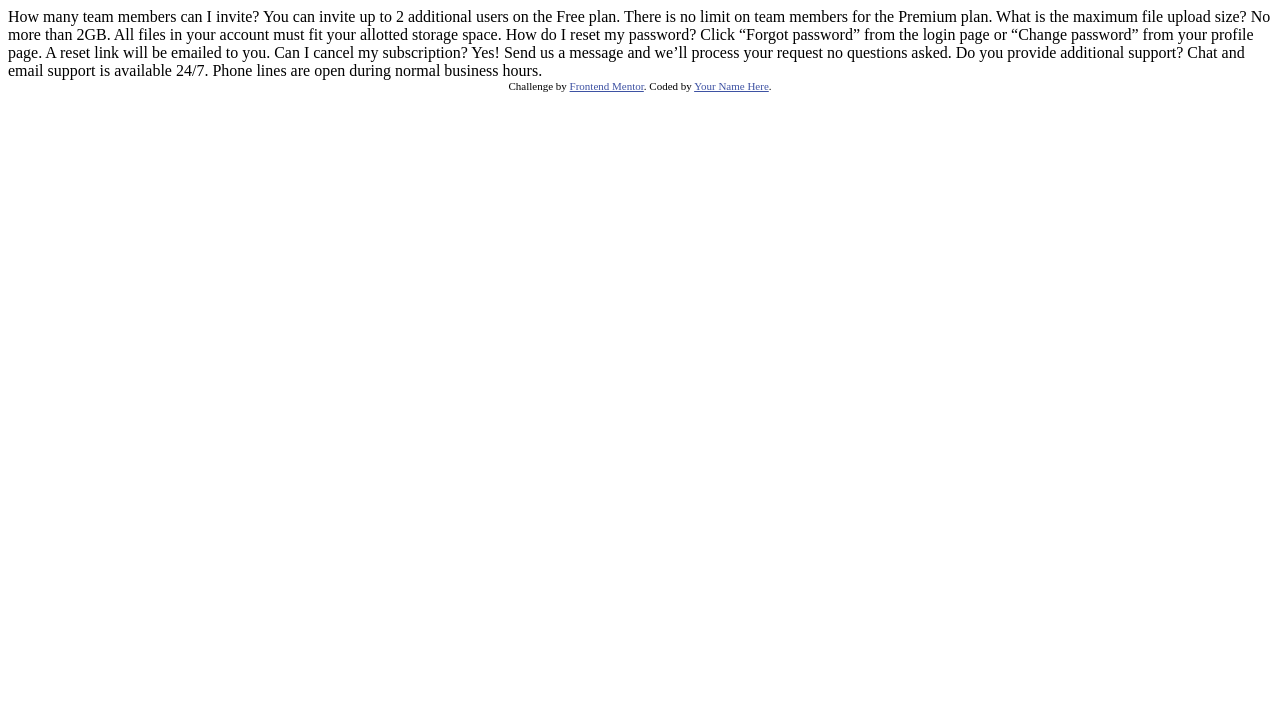
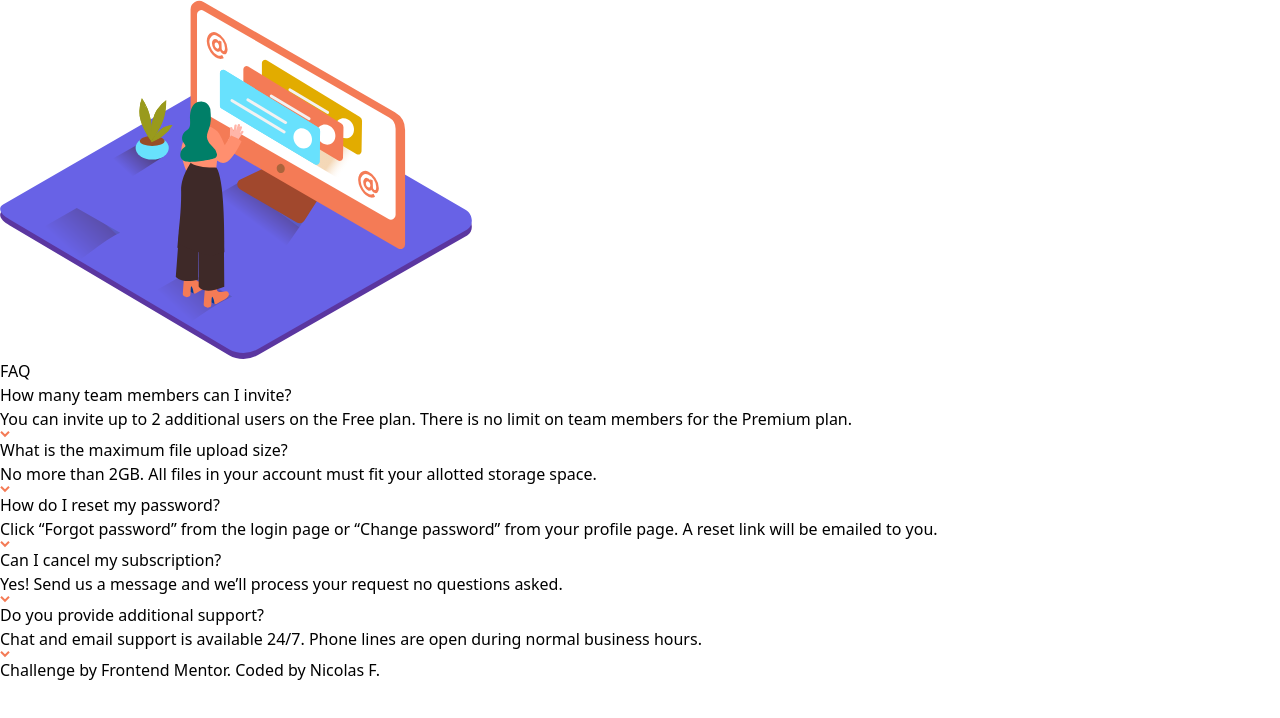
Before and after one commit to nicolasfig/faq-accordion-card, a website: page index.html in a window 1280 px wide. Drawn offline with Linux system fonts and the light colour scheme.

Commit message:
Initial project setup with tailwind

```diff
--- a/index.html
+++ b/index.html
@@ -1,40 +1,91 @@
 <!DOCTYPE html>
 <html lang="en">
   <head>
-  <meta charset="UTF-8">
-  <meta name="viewport" content="width=device-width, initial-scale=1.0"> <!-- displays site properly based on user's device -->
+    <meta charset="UTF-8" />
+    <meta name="viewport" content="width=device-width, initial-scale=1.0" />
+    <!-- displays site properly based on user's device -->
 
-  <link rel="icon" type="image/png" sizes="32x32" href="./images/favicon-32x32.png">
+    <link
+      rel="icon"
+      type="image/png"
+      sizes="32x32"
+      href="./images/favicon-32x32.png"
+    />
 
     <title>Frontend Mentor | FAQ Accordion Card</title>
 
-  <!-- Feel free to remove these styles or customise in your own stylesheet 👍 -->
-  <style>
-    .attribution { font-size: 11px; text-align: center; }
-    .attribution a { color: hsl(228, 45%, 44%); }
-  </style>
+    <link rel="stylesheet" href="output.css" />
   </head>
   <body>
-  How many team members can I invite?
-  You can invite up to 2 additional users on the Free plan. There is no limit on
-  team members for the Premium plan.
-
-  What is the maximum file upload size?
-  No more than 2GB. All files in your account must fit your allotted storage space.
-
-  How do I reset my password?
-  Click “Forgot password” from the login page or “Change password” from your profile page.
-  A reset link will be emailed to you.
-
-  Can I cancel my subscription?
-  Yes! Send us a message and we’ll process your request no questions asked.
-
-  Do you provide additional support?
-  Chat and email support is available 24/7. Phone lines are open during normal business hours.
-
-  <div class="attribution">
-    Challenge by <a href="https://www.frontendmentor.io?ref=challenge" target="_blank">Frontend Mentor</a>.
-    Coded by <a href="#">Your Name Here</a>.
+    <main class="flex">
+      <section class="image">
+        <img src="./images/illustration-woman-online-desktop.svg" alt="" />
+      </section>
+      <section class="text">
+        <h1 class="title">FAQ</h1>
+        <ul>
+          <li>
+            <p class="question">How many team members can I invite?</p>
+            <p class="answer">
+              You can invite up to 2 additional users on the Free plan. There is
+              no limit on team members for the Premium plan.
+            </p>
+            <div class="icon">
+              <img src="./images/icon-arrow-down.svg" alt="" />
             </div>
+          </li>
+          <li>
+            <p class="question">What is the maximum file upload size?</p>
+            <p class="answer">
+              No more than 2GB. All files in your account must fit your allotted
+              storage space.
+            </p>
+            <div class="icon">
+              <img src="./images/icon-arrow-down.svg" alt="" />
+            </div>
+          </li>
+          <li>
+            <p class="question">How do I reset my password?</p>
+            <p class="answer">
+              Click “Forgot password” from the login page or “Change password”
+              from your profile page. A reset link will be emailed to you.
+            </p>
+            <div class="icon">
+              <img src="./images/icon-arrow-down.svg" alt="" />
+            </div>
+          </li>
+          <li>
+            <p class="question">Can I cancel my subscription?</p>
+            <p class="answer">
+              Yes! Send us a message and we’ll process your request no questions
+              asked.
+            </p>
+            <div class="icon">
+              <img src="./images/icon-arrow-down.svg" alt="" />
+            </div>
+          </li>
+          <li>
+            <p class="question">Do you provide additional support?</p>
+            <p class="answer">
+              Chat and email support is available 24/7. Phone lines are open
+              during normal business hours.
+            </p>
+            <div class="icon">
+              <img src="./images/icon-arrow-down.svg" alt="" />
+            </div>
+          </li>
+        </ul>
+      </section>
+    </main>
+    <footer>
+      <div class="">
+        Challenge by
+        <a href="https://www.frontendmentor.io?ref=challenge" target="_blank"
+          >Frontend Mentor</a
+        >. Coded by
+        <a href="https://www.frontendmentor.io/profile/nicolasfig">Nicolas F</a
+        >.
+      </div>
+    </footer>
   </body>
 </html>
--- /dev/null
+++ b/package.json
@@ -0,0 +1,5 @@
+{
+  "devDependencies": {
+    "tailwindcss": "^3.2.4"
+  }
+}
--- /dev/null
+++ b/style.css
@@ -0,0 +1,15 @@
+@tailwind base;
+@tailwind components;
+@tailwind utilities;
+
+:root {
+  /* Sizes*/
+  --s-8: 0.5rem;
+  --s-16: 1rem;
+  --s-24: 1.5rem;
+  --s-32: 2rem;
+  --s-40: 2.5rem;
+  --s-48: 3rem;
+  --s-64: 4rem;
+  --s-80: 5rem;
+}
--- /dev/null
+++ b/tailwind.config.js
@@ -0,0 +1,14 @@
+/** @type {import('tailwindcss').Config} */
+module.exports = {
+  content: ["index.html, script.js"],
+  theme: {
+    colors: {
+      "very-dark-desaturated-blue": "hsl(238, 29%, 16%)",
+      "soft-red": "hsl(14, 88%, 65%)",
+      "soft-violet": "hsl(273, 75%, 66%)",
+      "soft-blue": "hsl(240, 73%, 65%)",
+    },
+    extend: {},
+  },
+  plugins: [],
+};
```
Also changed, not shown: output.css (added), script.js (added), 2 other files. Lines whose indentation alone changed are shown as unchanged.
